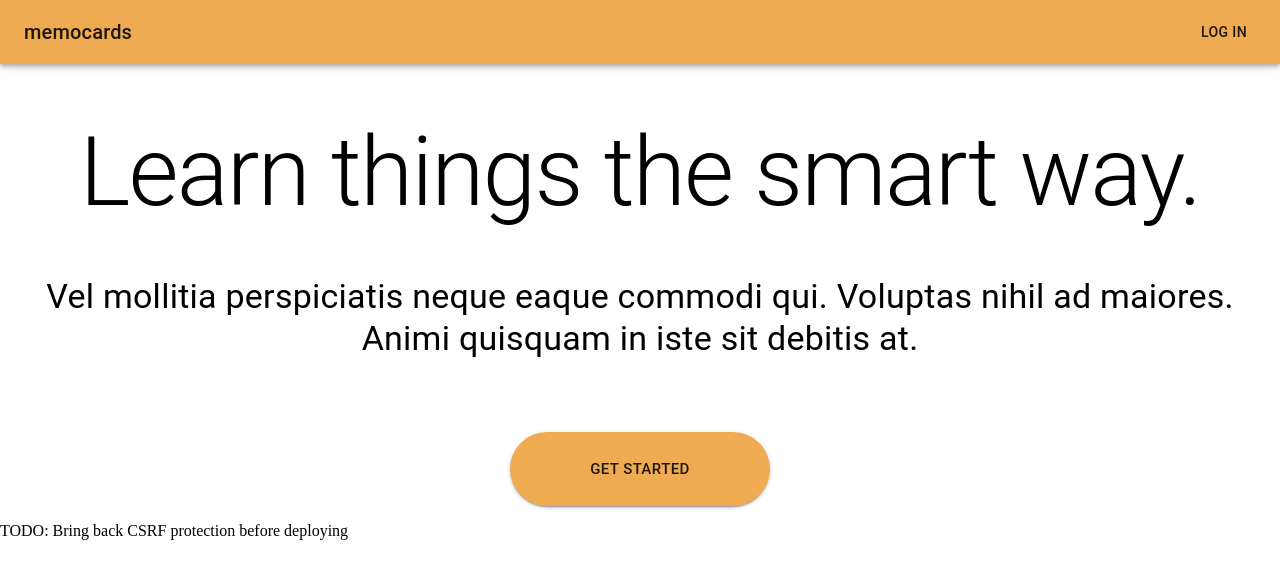
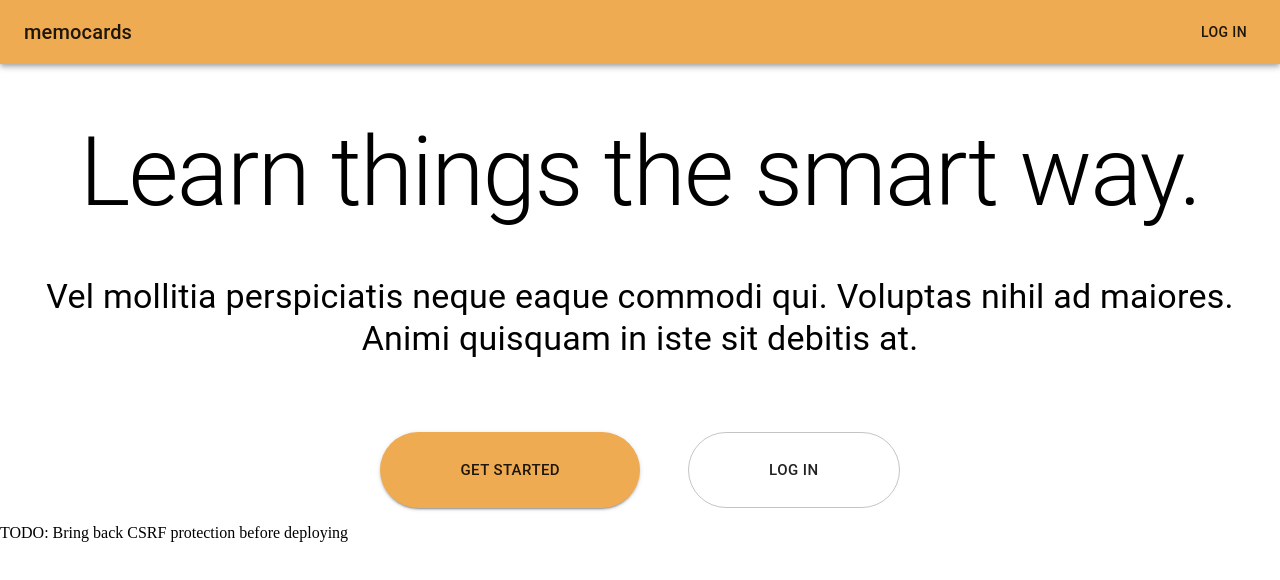
Before and after one commit to karmek-k/memocards, a React (Create React App) app in the folder client/: page / in a window 1280 px wide. Shown: the top 580 px of the page. Built offline with nearby package versions, Linux system fonts and the light colour scheme; the HTML template or start-up script is replaced by a standard one.

Commit message:
Add a button container and a register button

```diff
--- a/client/src/pages/IndexPage.tsx
+++ b/client/src/pages/IndexPage.tsx
@@ -17,7 +17,12 @@ const useStyles = makeStyles({
   button: {
     borderRadius: 87,
     padding: '1.5rem 5rem',
-    marginTop: '3rem'
+    margin: '0 1.5rem'
+  },
+  buttonContainer: {
+    marginTop: '3rem',
+    display: 'flex',
+    flexDirection: 'row'
   }
 });
 
@@ -34,16 +39,27 @@ const IndexPage = () => {
           Vel mollitia perspiciatis neque eaque commodi qui. Voluptas nihil ad
           maiores. Animi quisquam in iste sit debitis at.
         </Typography>
+        <div className={classes.buttonContainer}>
           <Button
             size="large"
             variant="contained"
             color="primary"
             component={Link}
-          to="/login"
+            to="/register"
             className={classes.button}
           >
             Get started
           </Button>
+          <Button
+            size="large"
+            variant="outlined"
+            component={Link}
+            to="/login"
+            className={classes.button}
+          >
+            Log in
+          </Button>
+        </div>
       </Container>
     </Layout>
   );
```
Lines whose indentation alone changed are shown as unchanged.
